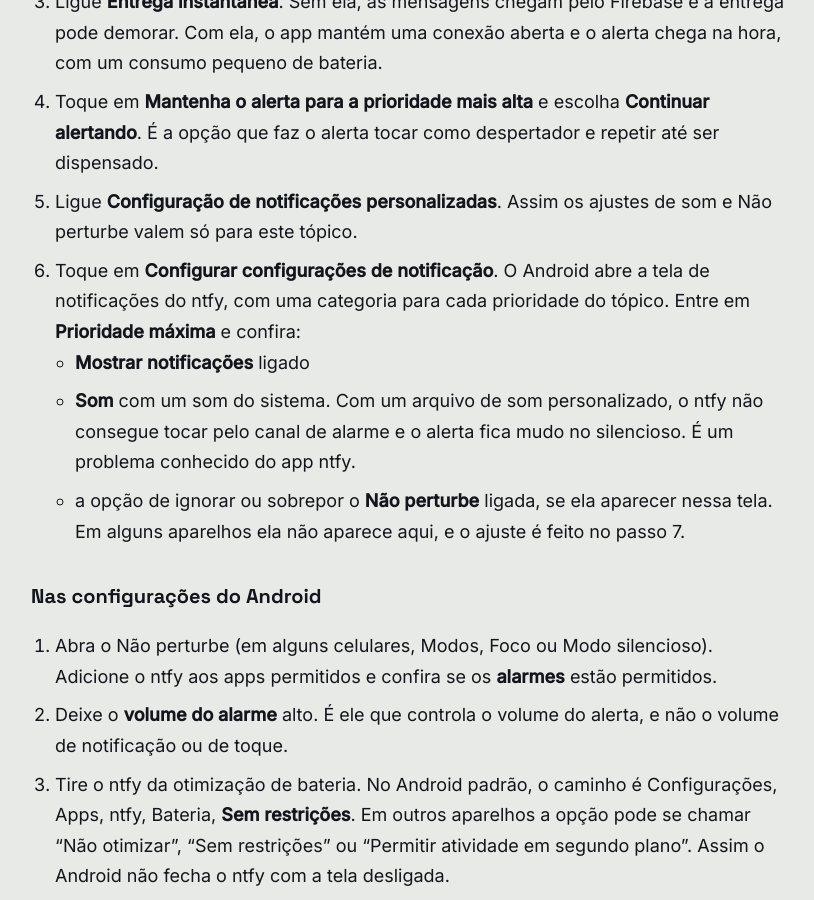
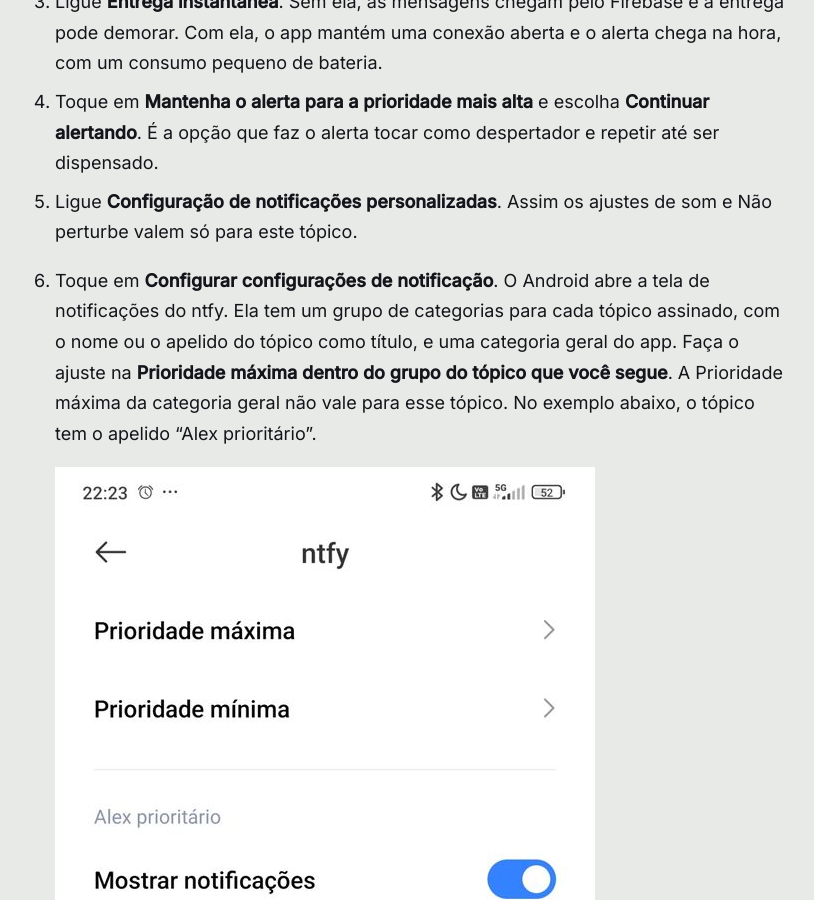
Before and after one commit to alxcord/alxcord.github.io, a Jekyll site: the page built from apps/pressvibe/ntfy-silencioso.md, in a window 1280 px wide and 900 px high, scrolled down 1264 px. Shown: the whole window, without its empty margins (177-991 px from the left). Built offline with Jekyll 4.4.1, drawn with Linux system fonts in a browser that asks for light colours; some of the changed text lies outside the part shown.

Commit message:
PressVibe: guia do ntfy explica que o ajuste é na categoria do tópico, com print
Co-Authored-By: Claude Opus 5.5 <noreply@anthropic.com>
Claude-Session: https://claude.ai/code/session_0177KaFpEFycXzf6oNRgdBkH

```diff
--- a/apps/pressvibe/ntfy-silencioso.md
+++ b/apps/pressvibe/ntfy-silencioso.md
@@ -32,7 +32,11 @@ Os nomes abaixo são os do app ntfy em português. Nas telas do Android, o texto
 3. Ligue **Entrega instantânea**. Sem ela, as mensagens chegam pelo Firebase e a entrega pode demorar. Com ela, o app mantém uma conexão aberta e o alerta chega na hora, com um consumo pequeno de bateria.
 4. Toque em **Mantenha o alerta para a prioridade mais alta** e escolha **Continuar alertando**. É a opção que faz o alerta tocar como despertador e repetir até ser dispensado.
 5. Ligue **Configuração de notificações personalizadas**. Assim os ajustes de som e Não perturbe valem só para este tópico.
-6. Toque em **Configurar configurações de notificação**. O Android abre a tela de notificações do ntfy, com uma categoria para cada prioridade do tópico. Entre em **Prioridade máxima** e confira:
+6. Toque em **Configurar configurações de notificação**. O Android abre a tela de notificações do ntfy. Ela tem um grupo de categorias para cada tópico assinado, com o nome ou o apelido do tópico como título, e uma categoria geral do app. Faça o ajuste na **Prioridade máxima dentro do grupo do tópico que você segue**. A Prioridade máxima da categoria geral não vale para esse tópico. No exemplo abaixo, o tópico tem o apelido "Alex prioritário".
+
+   ![Tela de notificações do ntfy no Android, com o grupo de categorias do tópico "Alex prioritário"](/assets/img/pressvibe/ntfy-categorias-topico.jpg)
+
+   Na **Prioridade máxima** do tópico, confira:
    - **Mostrar notificações** ligado
    - **Som** com um som do sistema. Com um arquivo de som personalizado, o ntfy não consegue tocar pelo canal de alarme e o alerta fica mudo no silencioso. É um problema conhecido do app ntfy.
    - a opção de ignorar ou sobrepor o **Não perturbe** ligada, se ela aparecer nessa tela. Em alguns aparelhos ela não aparece aqui, e o ajuste é feito no passo 7.
```
Also changed, not shown: assets/img/pressvibe/ntfy-categorias-topico.jpg (added).
